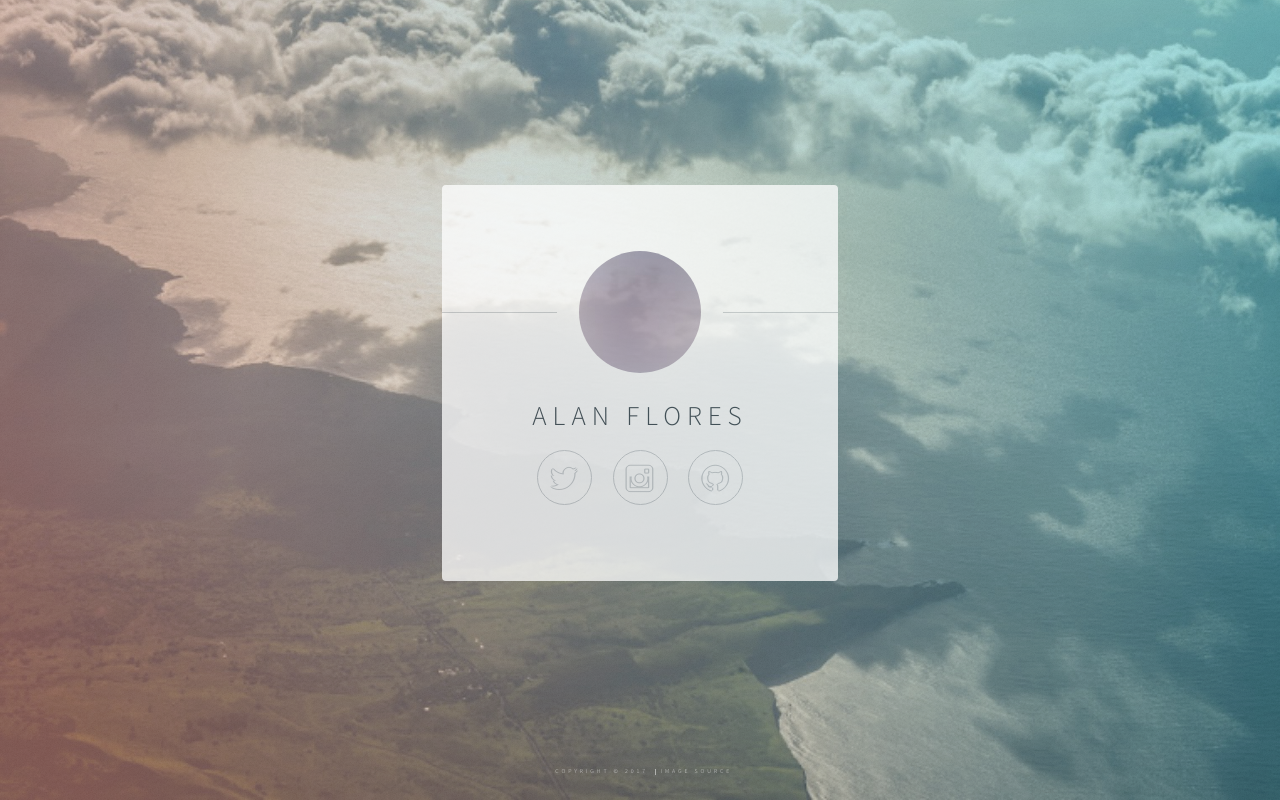
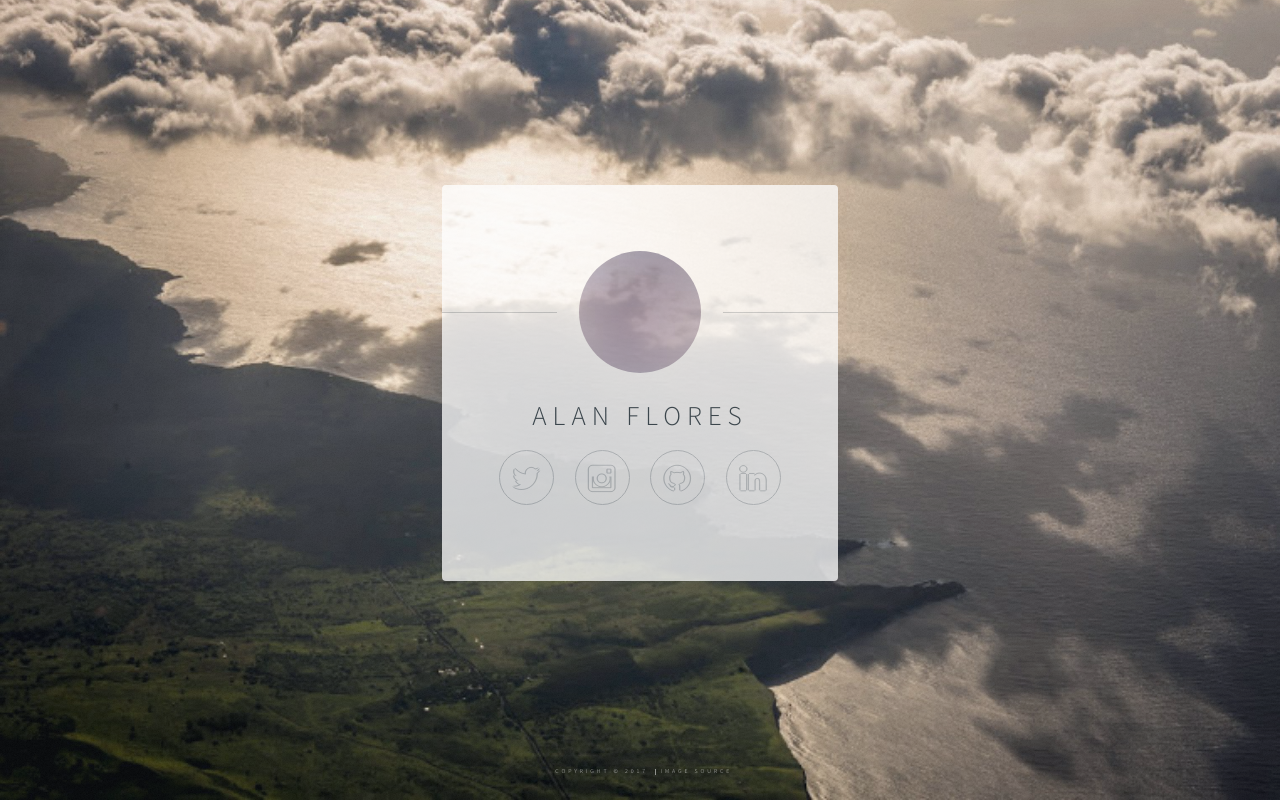
Before and after one commit to goodkidmvdcity/goodkidmvdcity, a plain HTML site: page index.html in a window 1280 px wide. Drawn offline with Linux system fonts and the light colour scheme.

Commit message:
More background changes
Changed RED/BLUE linear gradients on bg.jpg to display the true colors
of the image.

```diff
--- a/assets/css/main.css
+++ b/assets/css/main.css
@@ -88,7 +88,7 @@
 		background-image: url("images/overlay.png"), -moz-linear-gradient(60deg, rgba(255, 165, 150, 0.5) 5%, rgba(0, 228, 255, 0.35)), url("../../images/bg.jpg");
 		background-image: url("images/overlay.png"), -webkit-linear-gradient(60deg, rgba(255, 165, 150, 0.5) 5%, rgba(0, 228, 255, 0.35)), url("../../images/bg.jpg");
 		background-image: url("images/overlay.png"), -ms-linear-gradient(60deg, rgba(255, 165, 150, 0.5) 5%, rgba(0, 228, 255, 0.35)), url("../../images/bg.jpg");
-		background-image: url("images/overlay.png"), linear-gradient(60deg, rgba(255, 165, 150, 0.5) 5%, rgba(0, 228, 255, 0.35)), url("../../images/bg.jpg");
+		background-image: url("images/overlay.png"), linear-gradient(60deg, rgba(255, 165, 150, 0) 5%, rgba(0, 228, 255, 0)), url("../../images/bg.jpg");
 		background-repeat: repeat,			no-repeat,			no-repeat;
 		background-size: 100px 100px, cover,				cover;
 		background-position: top left,		center center,		bottom center;
--- a/index.html
+++ b/index.html
@@ -27,6 +27,8 @@
 								<li><a href="http://www.twitter.com/goodkidmvdcity" class="fa-twitter">Twitter</a></li>
 								<li><a href="http://www.instagram.com/goodkidmvdcity" class="fa-instagram">Instagram</a></li>
 								<li><a href="http://www.github.com/goodkidmvdcity" class="fa-github">Github</a></li>
+								<li><a href="www.linkedin.com/in/alanflores-vx" class="fa-linkedin">LinkedIn</a></li>
+
 							</ul>
 						</footer>
 					</section>
```
